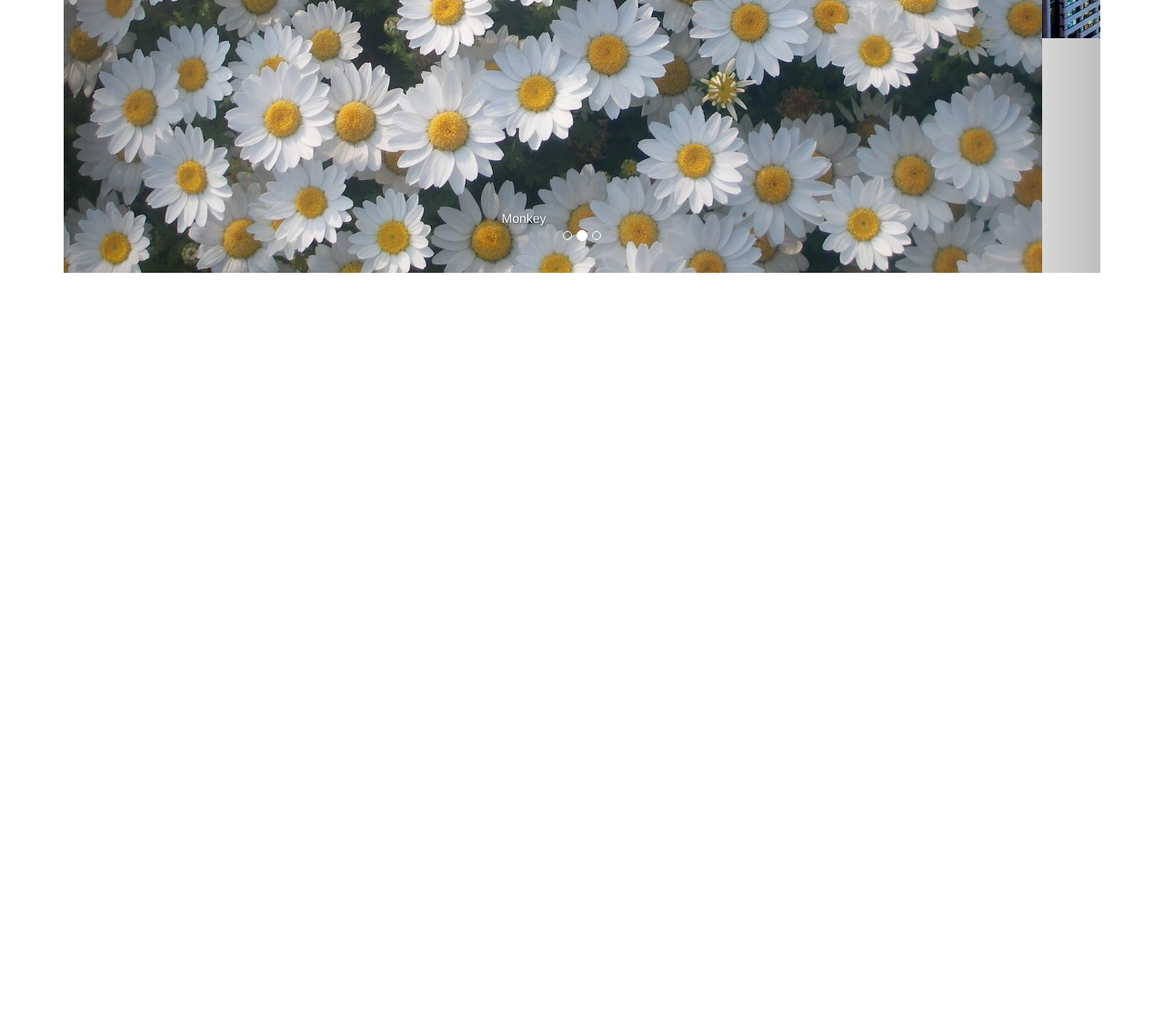
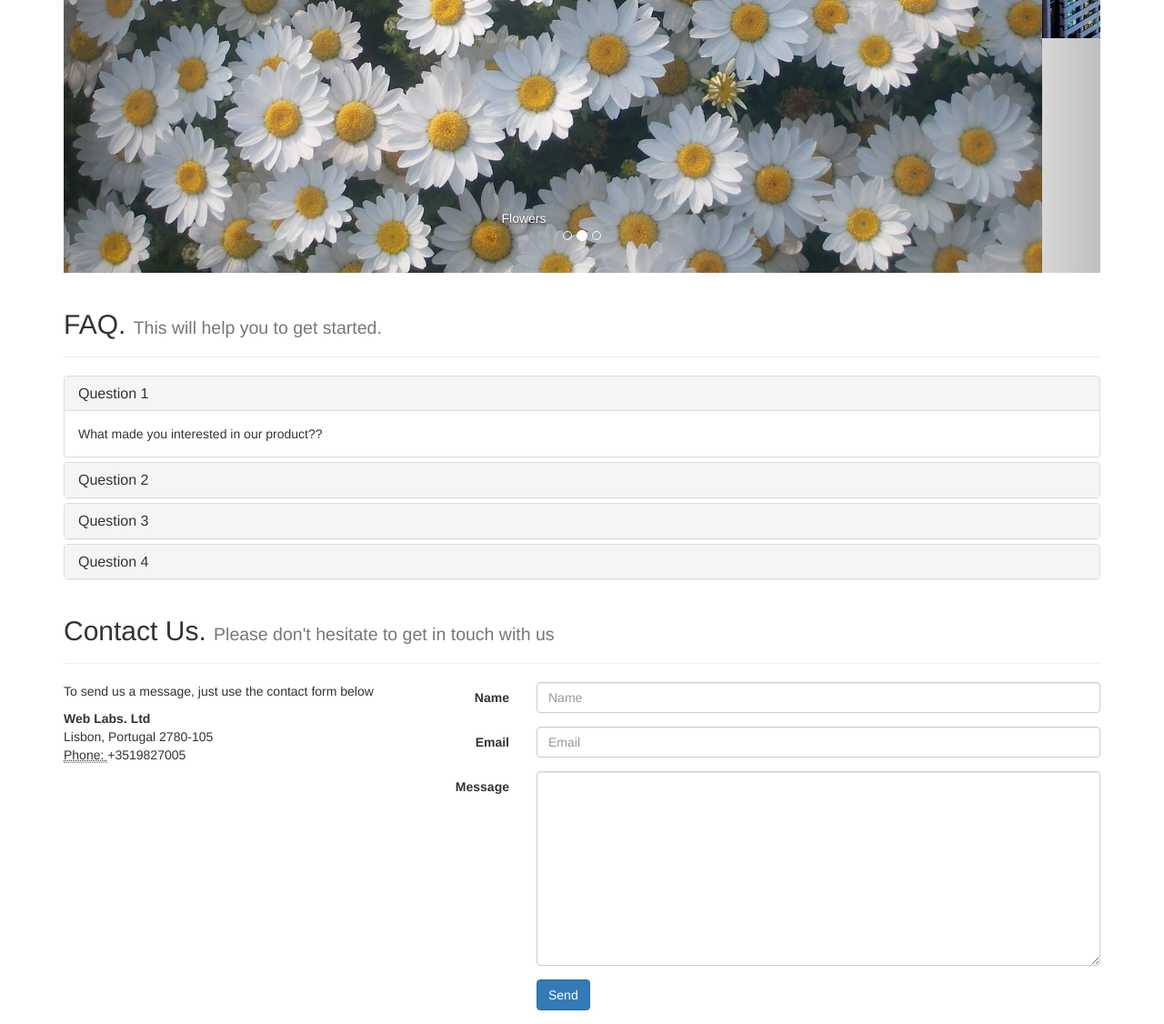
Before and after one commit to jay-patel-3/ProductLogos, a plain HTML site: page index.html in a window 1280 px wide. Shown: the part 2809-3935 px from the top of the page at 91% size. Before the commit the page ends 3109 px from the top, so only its background shows below. Drawn offline with nearby package versions, Linux system fonts and the light colour scheme.

Commit message:
contact form

```diff
--- a/index.html
+++ b/index.html
@@ -12,7 +12,7 @@
 
     <!--Older CSS and Bootstrap Classes-->
     <link rel="stylesheet" href="https://maxcdn.bootstrapcdn.com/bootstrap/3.3.4/css/bootstrap.min.css">
-    <script src="https://ajax.googleapis.com/ajax/libs/jquery/1.11.1/jquery.mins.js"></script>
+    <script src="https://ajax.googleapis.com/ajax/libs/jquery/3.6.0/jquery.min.js"></script>
     <script src="http://maxcdn.bootstrapcdn.com/bootstrap/3.3.4/js/bootstrap.min.js"></script>
 
     <style>
@@ -47,7 +47,7 @@
                     <li><a href="#section-testimonials">Testimonails</a></li>
                     <li><a href="#section-features">Features</a></li>
                     <li><a href="#sections-gallery">Gallery</a></li>
-                    <li><a href="#section-fad">FAQ</a></li>
+                    <li><a href="#section-faq">FAQ</a></li>
                     <li><a href="#section-contact">Contact Us</a></li>
                 </ul>
             </div>
@@ -212,8 +212,10 @@
                 </form>
             </div>
             <!--End container-->
+
         </div>
         <!--End well class-->
+
     </section>
 
 
@@ -237,53 +239,164 @@
                 </ol>
 
 
-                <div class="carousel-inner">
+                <div class="carousel-inner" role="listbox">
                     <div class="item active">
-                        <img src="/images/flowers.jpg" alt="Slider image" images="">
-                        <div class="carousel-caption">Monkey</div>
+                        <img src="images/flowers.jpg" alt="Slider image" images="">
+                        <div class="carousel-caption">Flowers</div>
                     </div>
                     <div class="item">
-                        <img src="/images/Smart-City.jpg" alt="Slider image" images="">
-                        <div class="carousel-caption">Royality</div>
+                        <img src="images/Smart-City.jpg" alt="Slider image" images="">
+                        <div class="carousel-caption">City</div>
                     </div>
                     <div class="item">
-                        <img src="/images/fall.jpg" alt="Slider image" images="">
-                        <div class="carousel-caption">Book</div>
+                        <img src="images/fall.jpg" alt="Slider image" images="">
+                        <div class="carousel-caption">Fall</div>
                     </div>
                 </div>
 
-                <a href="#gallery-carousel" class="left carousel-control" data-slide="prev">
+                <a href="#gallery-carousel" class="left carousel-control" role="button" data-slide="prev">
                     <span class="glyphicon glyphicon-chevron-left"></span>
                 </a>
-                <a href="#gallery-carousel" class="right carousel-control" data-slide="next">
+                <a href="#gallery-carousel" class="right carousel-control" role="button" data-slide="next">
                     <span class="glyphicon glyphicon-chevron-right"></span>
                 </a>
             </div>
+
         </section>
-    </div>
-
-
-</body>
-
-</html>
-
-
-
-
-<!--
-
-            <section>
-                <div class="page-header" id="section-features">
-                    <h2>Features. <small>These are the features of our product</small></h2>
-                </div>
-            </section>
 
 
 
 
 
-            <section>
-                <div class="page-header" id="section-features">
-                    <h2>Features. <small>These are the features of our product</small></h2>
+        <!--FAQ-->
+        <section>
+            <div class="page-header" id="section-faq">
+                <h2>FAQ. <small>This will help you to get started.</small></h2>
+            </div>
+
+            <div class="panel-group" id="accordion-qa">
+
+
+                <div class="panel panel-default">
+                    <div class="panel-heading">
+                        <h4 class="panel-title"><a href="#qa-1" data-toggle="collapse" data-parent="#accordion-qa">Question 1</a></h4>
+                    </div>
+
+                    <div class="panel-collapse collapse in" id="qa-1">
+                        <div class="panel-body">
+                            What made you interested in our product??
+                        </div>
+                        <!--End panel-body-->
+                    </div> <!--End collapse-->
+                </div> <!--End panel panel-default-->
+
+
+                <div class="panel panel-default">
+                    <div class="panel-heading">
+                        <h4 class="panel-title"><a href="#qa-2" data-toggle="collapse" data-parent="#accordion-qa">Question 2</a></h4>
+                    </div>
+
+                    <div class="panel-collapse collapse" id="qa-2">
+                        <div class="panel-body">
+                            Who or what recommended our products to you??
+                        </div>
+                        <!--End panel-body-->
+                    </div> <!--End collapse-->
+                </div> <!--End panel panel-default-->
+
+
+                <div class="panel panel-default">
+                    <div class="panel-heading">
+                        <h4 class="panel-title"><a href="#qa-3" data-toggle="collapse" data-parent="#accordion-qa">Question 3</a></h4>
+                    </div>
+
+                    <div class="panel-collapse collapse" id="qa-3">
+                        <div class="panel-body">
+                            Do you have any friends/family that would be interested in buying from us??
+                        </div>
+                        <!--End panel-body-->
+                    </div> <!--End collapse-->
+                </div> <!--End panel panel-default-->
+
+
+                <div class="panel panel-default">
+                    <div class="panel-heading">
+                        <h4 class="panel-title"><a href="#qa-4" data-toggle="collapse" data-parent="#accordion-qa">Question 4</a></h4>
+                    </div>
+
+                    <div class="panel-collapse collapse" id="qa-4">
+                        <div class="panel-body">
+                            Do you see yourself buying from us anytime soon??
+                        </div>
+                        <!--End panel-body-->
+                    </div> <!--End collapse-->
+                </div> <!--End panel panel-default-->
+
+
+            </div> <!--End panel-group-->
+
+        </section>
+
+
+
+
+
+
+
+        <section>
+            <div class="page-header" id="section-contact">
+                <h2>Contact Us. <small>Please don't hesitate to get in touch with us</small></h2>
+            </div>
+
+            <div class="row">
+                <div class="col-lg-4">
+                    <p>To send us a message, just use the contact form below</p>
+
+                    <address>
+                        <strong>Web Labs. Ltd</strong><br />
+                        Lisbon, Portugal 2780-105<br />
+                        <abbr title="Phone">Phone: </abbr> +3519827005
+                    </address>
                 </div>
-            </section> -->
+
+                <div class="col-lg-8">
+                    <form action="#" class="form-horizontal" role="form">
+                        <div class="form-group">
+                            <label for="contact-name" class="col-lg-2 control-label">Name</label>
+
+                            <div class="col-lg-10">
+                                <input type="text" class="form-control" id="contact-name" placeholder="Name">
+                            </div>
+                        </div>
+                        <div class="form-group">
+                            <label for="contact-email" class="col-lg-2 control-label">Email</label>
+
+                            <div class="col-lg-10">
+                                <input type="text" class="form-control" id="contact-email" placeholder="Email">
+                            </div>
+                        </div>
+                        <div class="form-group">
+                            <label for="contact-message" class="col-lg-2 control-label">Message</label>
+
+                            <div class="col-lg-10">
+                                <textarea name="contact-message" id="contact-message" class="form-control" cols="30" rows="10" placeholder="Your message">
+
+                                </textarea>
+                            </div>
+                        </div>
+                        <div class="form-group">
+                            <div class="col-lg-10 col-lg-offset-2">
+                                <button type="submit" class="btn btn-primary">Send</button>
+                            </div>
+                        </div>
+                    </form>
+                </div>
+            </div>
+        </section>
+
+    </div>
+    <!--End container-->
+
+</body>
+
+</html>
```
